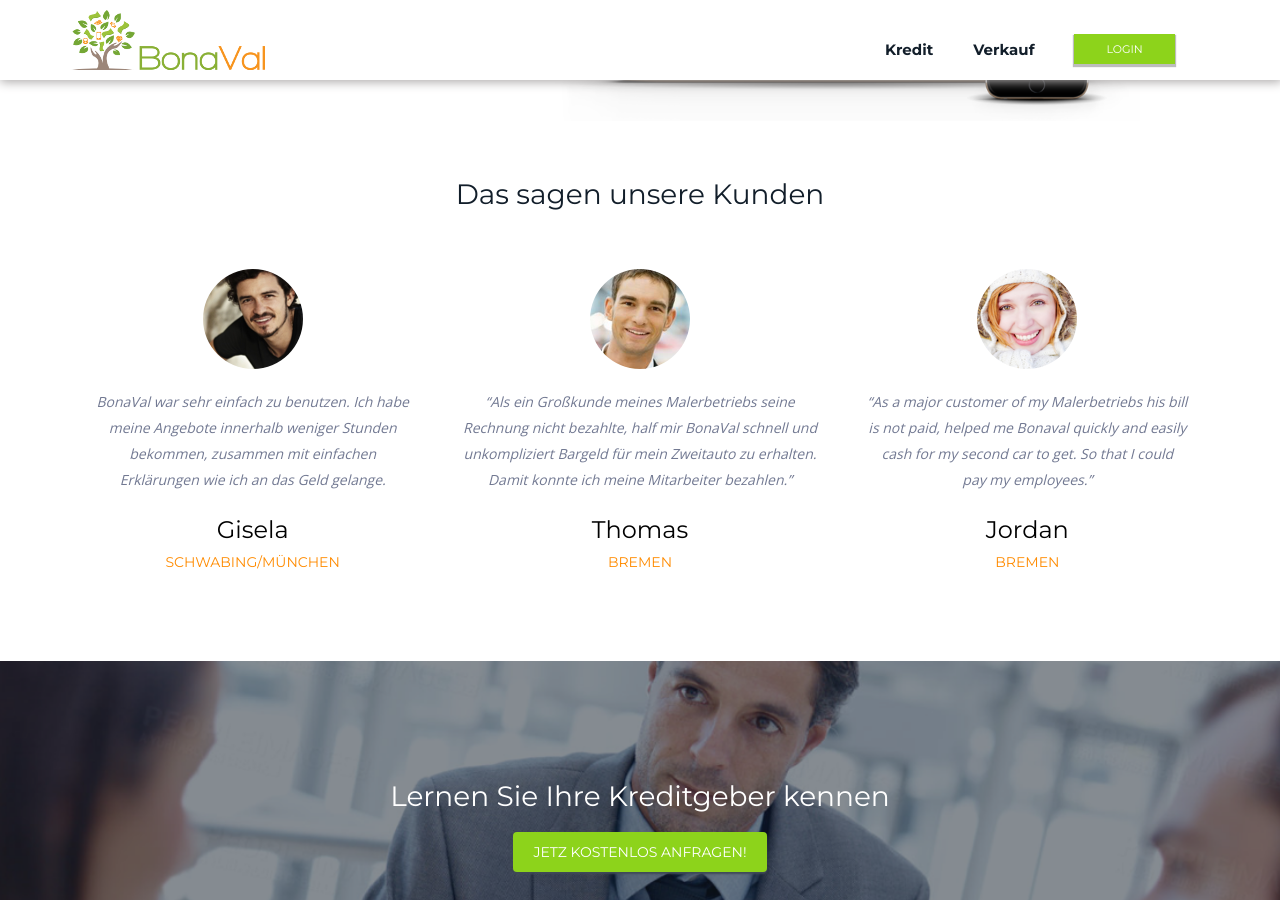
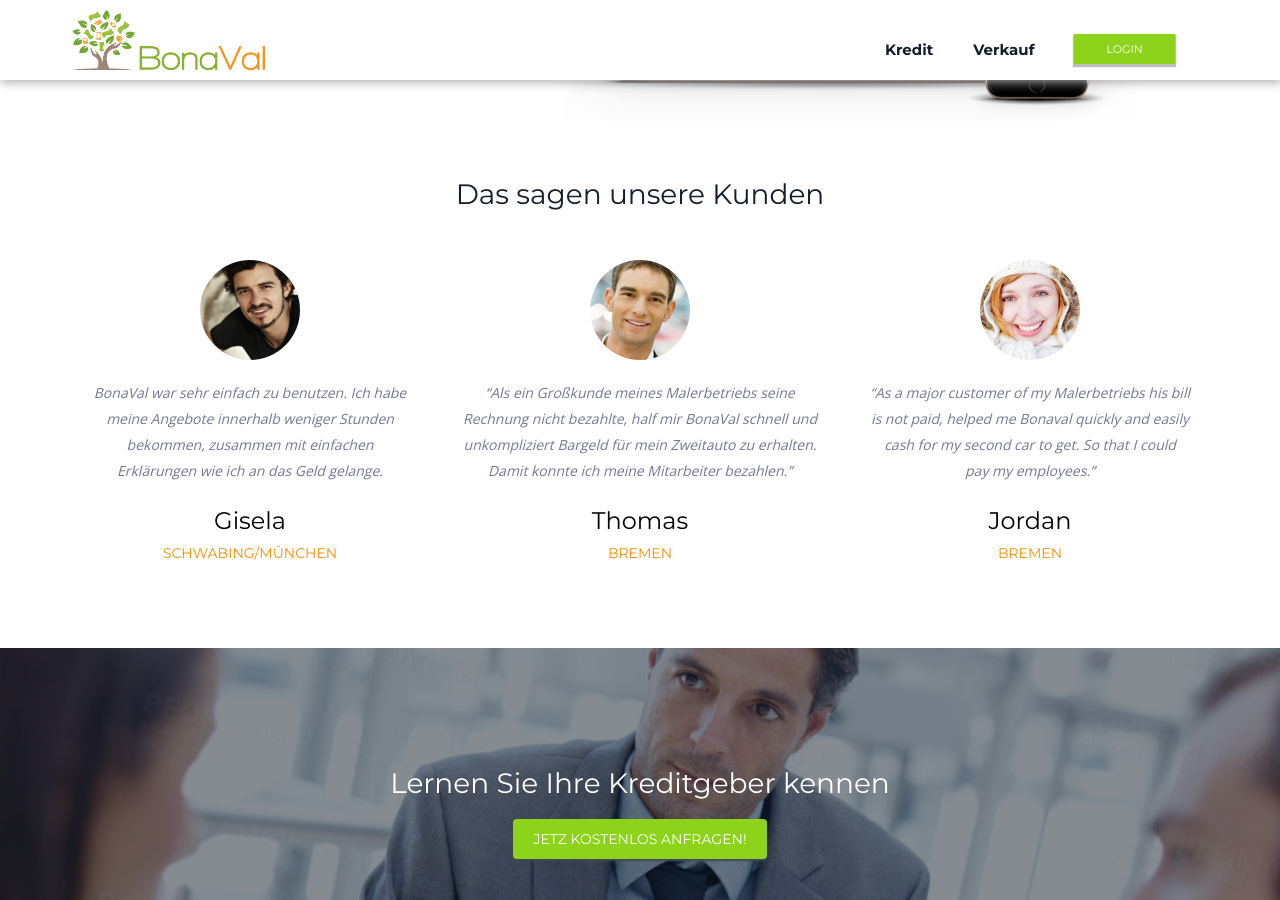
Before and after one commit to jatinderapex/Bonaval, a Jekyll site: the page built from landing-page.html, in a window 1280 px wide and 900 px high, scrolled down 3497 px. Built offline with Jekyll 4.4.1, drawn with Linux system fonts in a browser that asks for light colours; nearby versions of some CDN libraries.

Commit message:
fixing zoom

```diff
--- a/css/custom-style.css
+++ b/css/custom-style.css
@@ -283,7 +283,7 @@
 .gets-inner-wrap{
        margin: 40px 0px 30px 0px;
 }
-#gets-wrap{
+#gets-wrap,#client-testimonial-desktop{
     padding: 85px 0px;
 }
 .gets-inner-wrap .steps{
@@ -538,6 +538,9 @@
     .lp2-banner-wrap #head-wrap{
         width:98%;
     }
+    #client-testimonial-desktop h3{
+        margin-bottom: 50px;
+    }
 @media (max-width: 767px){
 #page-wrap h1 {
     font-size: 28px;
@@ -696,7 +699,7 @@
 	padding: 10px 12px;
 	font-size: 12px;
 }
-#gets-wrap,#loans-wrap,#benefits-bottom-wrap,#client-testimonial,#offers-wrap {
+#gets-wrap,#loans-wrap,#benefits-bottom-wrap,#client-testimonial,#offers-wrap,#client-testimonial-desktop{
     padding: 45px 0px;
 }
 .benefits-inner-wrap{
--- a/js/scripts.js
+++ b/js/scripts.js
@@ -6,15 +6,9 @@
 $(document).ready(function(){
 
   $('.flexslider').flexslider({
-    animation: "slide",
-    animationLoop: true,
-    itemWidth: 355,
-    minItems: 1,
-    maxItems: 3,
-  move: 1,
-   slideshow: 1,
-    smoothHeight: true
+    animation: "slide"
   });
+
 
 $(window).scroll(function() {
 if ($(this).scrollTop() > 1){
--- a/landing-page.html
+++ b/landing-page.html
@@ -270,7 +270,39 @@
 	</div>
 </div><!-- end of offers-wrap -->
 
-<div id="client-testimonial">
+
+<div id="client-testimonial-desktop" class="hidden-sm hidden-xs">
+	<div class="container">
+		<div class="row">
+			<h3 class="text-center">Das sagen unsere Kunden</h3>
+		</div>
+		<div class="row">
+			  	<div class="col-md-4 testimonial-wrap text-center">
+			  		<img src="{{site.baseurl}}/img/author1.png" class="center-block img-responsive">
+			  		<p>BonaVal war sehr einfach zu benutzen. Ich habe<br>meine Angebote innerhalb weniger Stunden<br>bekommen, zusammen mit einfachen<br>Erklärungen wie ich an das Geld gelange.</p>
+			  		<span class="author-name">Gisela</span>
+			  		<span class="author-company">SCHWABING/MÜNCHEN</span>
+			  	</div>
+
+				  	<div class="col-md-4 testimonial-wrap text-center">
+				  		<img src="{{site.baseurl}}/img/author2.png" class="center-block img-responsive">
+				  		<p>“Als ein Großkunde meines Malerbetriebs seine<br>Rechnung nicht bezahlte, half mir BonaVal schnell und<br> unkompliziert Bargeld für mein Zweitauto zu erhalten.<br>Damit konnte ich meine Mitarbeiter bezahlen.”</p>
+				  		<span class="author-name">Thomas</span>
+				  		<span class="author-company">BREMEN</span>
+				  	</div>
+
+
+			  	<div class="col-md-4 testimonial-wrap text-center">
+			  		<img src="{{site.baseurl}}/img/author3.png" class="center-block img-responsive">
+			  		<p>“As a major customer of my Malerbetriebs his bill<br>is not paid, helped me Bonaval quickly and easily<br> cash for my second car to get. So that I could<br>pay my employees.”</p>
+			  		<span class="author-name">Jordan</span>
+			  		<span class="author-company">BREMEN</span>
+			  	</div>
+		</div>
+	</div>
+</div><!-- end of client-testimonial-desktop-->
+
+<div id="client-testimonial" class="visible-sm visible-xs">
 	<div class="container">
 		<div class="row">
 			<h3 class="text-center">Das sagen unsere Kunden</h3>
```
